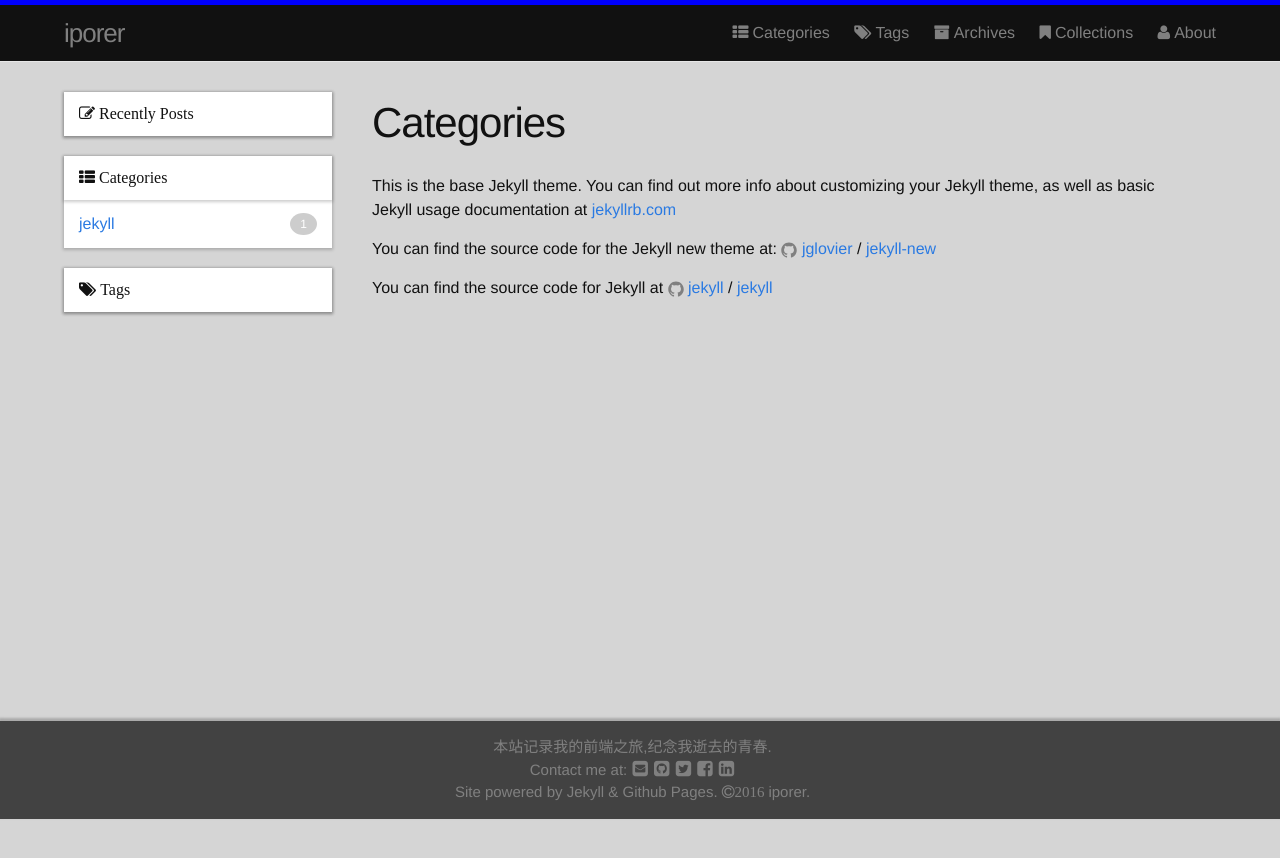
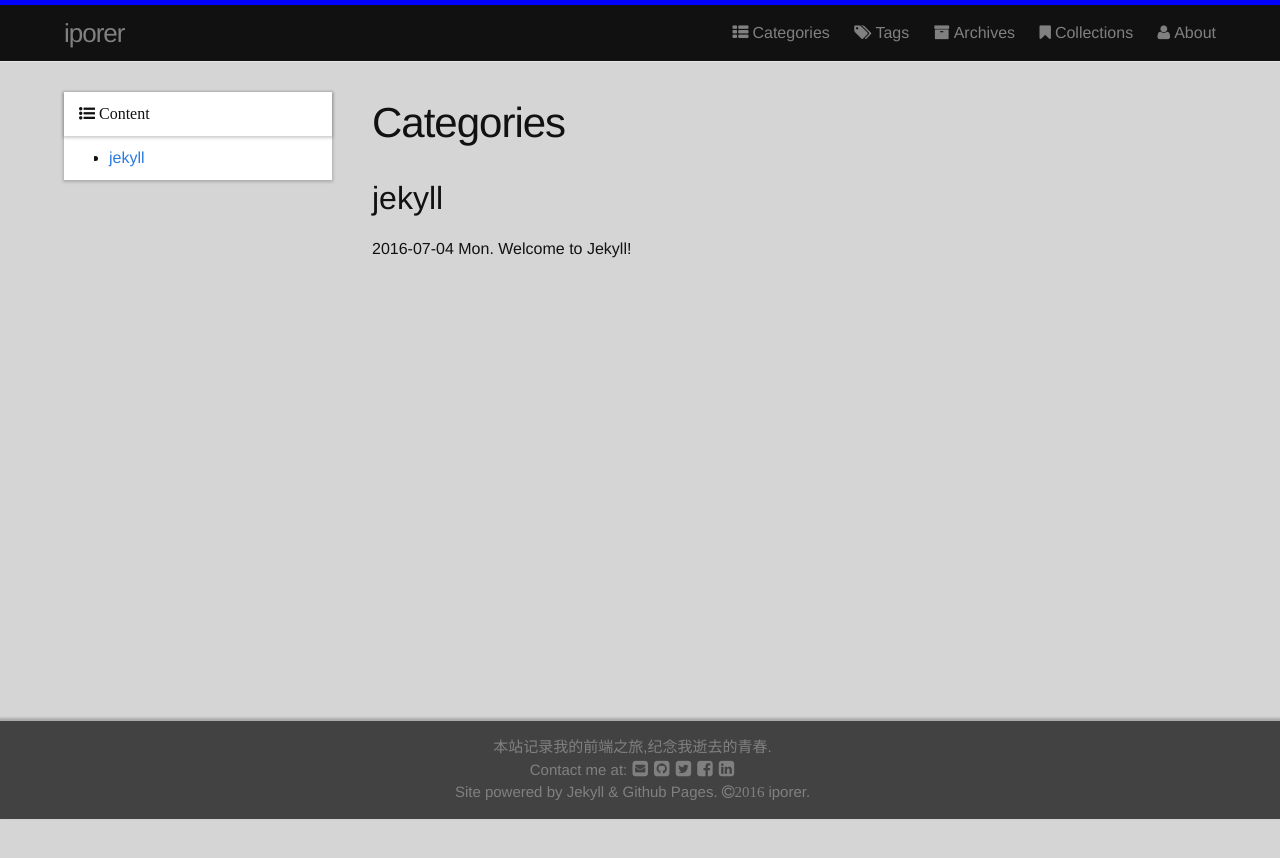
Before and after one commit to iporer/iporer.github.io, a Jekyll site: the page built from pages/1category.md, in a window 1280 px wide. Shown: the top 858 px of the page. Built offline with Jekyll 4.4.1, drawn with Linux system fonts in a browser that asks for light colours.

Commit message:
complete category page

```diff
--- a/_layouts/default.html
+++ b/_layouts/default.html
@@ -31,7 +31,9 @@
               <i class="fa fa-th-list" aria-hidden="true">&nbsp;Categories</i>
             </div>
             <ul>
-              {% for category in site.categories order:ascending %}
+              {% assign sortedCat = site.categories | sort: name %}
+
+              {% for category in sortedCat %}
               <li>
                 <a href="{{ root_url }}/{{ site.category_dir }}#{{ category | first }}">
                             <span>
--- a/index.html
+++ b/index.html
@@ -4,7 +4,7 @@
 
 <div class="home">
 
-  <h1 class="page-heading">Posts</h1>
+  <h1 class="page-heading">Welcome!</h1>
 
   <ul class="post-list">
     {% for post in site.posts %}
--- a/pages/1category.md
+++ b/pages/1category.md
@@ -1,16 +1,31 @@
 ---
+
 layout: page
 title: Categories
 permalink: /category
 icon: th-list
+
 ---
 
-This is the base Jekyll theme. You can find out more info about customizing your Jekyll theme, as well as basic Jekyll usage documentation at [jekyllrb.com](http://jekyllrb.com/)
+* Content
+{:toc}
 
-You can find the source code for the Jekyll new theme at:
-{% include icon-github.html username="jglovier" %} /
-[jekyll-new](https://github.com/jglovier/jekyll-new)
+{% assign sortedCat = site.categories | sort: name %}
 
-You can find the source code for Jekyll at
-{% include icon-github.html username="jekyll" %} /
-[jekyll](https://github.com/jekyll/jekyll)
+{% for category in sortedCat %}
+## {{category | first}}
+
+{% for posts in category %}
+
+{% for post in posts %}
+
+{% if post.url %}
+{{ post.date | date:"%F" }} {{ post.date | date: "%a" }}.
+{{ post.title }}
+{% endif %}
+
+{% endfor %}
+
+{% endfor %}
+
+{% endfor %}
```
Also changed, not shown: pages/4collection.md (+1 -9 lines).
